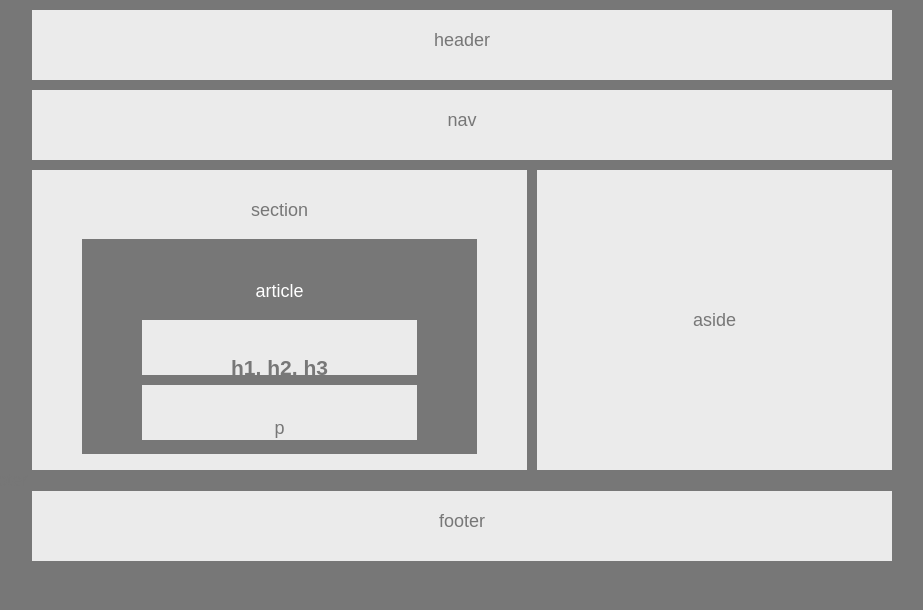
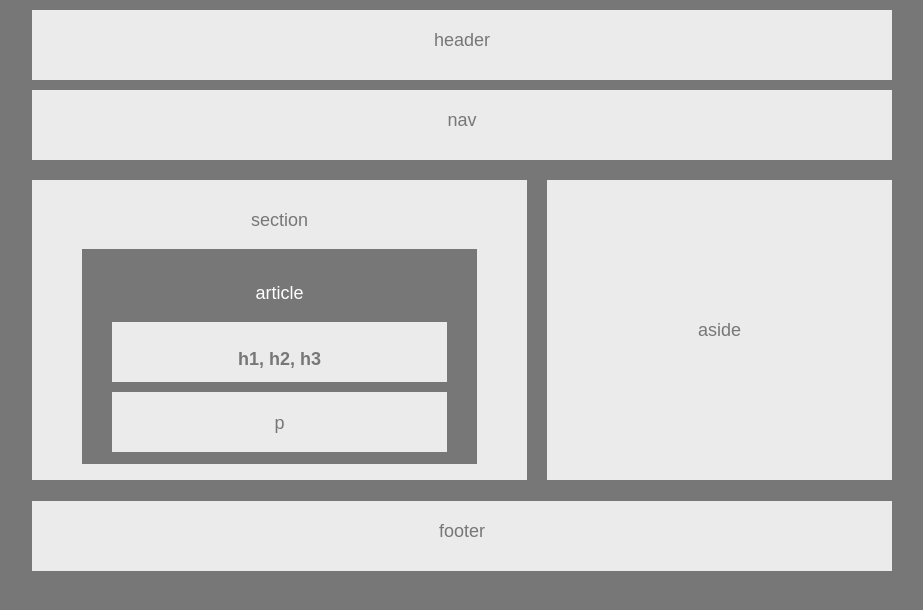
Before and after one commit to patrickvenkat/HW-Wireframe, a plain HTML site: page index.html in a window 1280 px wide. Shown: the whole page, without its empty margins (26-949 px from the left). Drawn offline with Linux system fonts and the light colour scheme.

Commit message:
Final submission files for the easier homework

```diff
--- a/index.html
+++ b/index.html
@@ -15,7 +15,7 @@
         <article>
             <p>article</p>
             <div class=container>
-                <h3>h1, h2, h3</h3>
+                <h4>h1, h2, h3</h4>
             </div>
             <div class=container>
                 <p>p</p>
--- a/style.css
+++ b/style.css
@@ -1,8 +1,8 @@
 body{
-    background-color:#777777;
+    background-color:#777;
     width: 960px;
     font-size: 18px;
-    color: #777777;
+    color: #777;
     font-family: 'Arial', 'Helvetica Neue', Helvetica, sans-serif;
 }
 
@@ -20,7 +20,7 @@ nav{
     background-color:#ebebeb;
     text-align: center;
     padding: 20px 15px 0px 15px;
-    margin: 10px 50px 5px 50px;
+    margin: 10px 50px 15px 50px;
     align-self: center;
 }
 
@@ -36,7 +36,7 @@ section{
 
 article{
     height: 200px;
-    background-color: #777777;
+    background-color: #777;
     align-content: center;
     text-align: center;
     padding: 15px 10px 0px 10px;
@@ -45,12 +45,12 @@ article{
 }
 
 aside{
-    width: 355px;
+    width: 345px;
     height: 300px;
     background-color:#ebebeb;
     align-content: center;
     text-align: center;
-    margin: 5px 50px 0px 0px;
+    margin: 5px 50px 0px 10px;
     float: left;
     display: inline-block;
 }
@@ -60,9 +60,9 @@ aside{
     background-color:#ebebeb;
     align-content: center;
     text-align: center;
-    padding: 15px 10px 0px 10px;
-    margin: 10px 50px 5px 50px;
-    color:#777777;
+    padding: 3px 10px 17px 10px;
+    margin: 10px 20px 10px 20px;
+    color:#777;
 }
 
 .clearfix::after {
@@ -75,5 +75,5 @@ aside{
     padding: 20px 15px 0px 15px;
     margin: 0px 50px 5px 50px;
     align-self: center;
-    color: #777777;
+    color: #777;
   }
```
